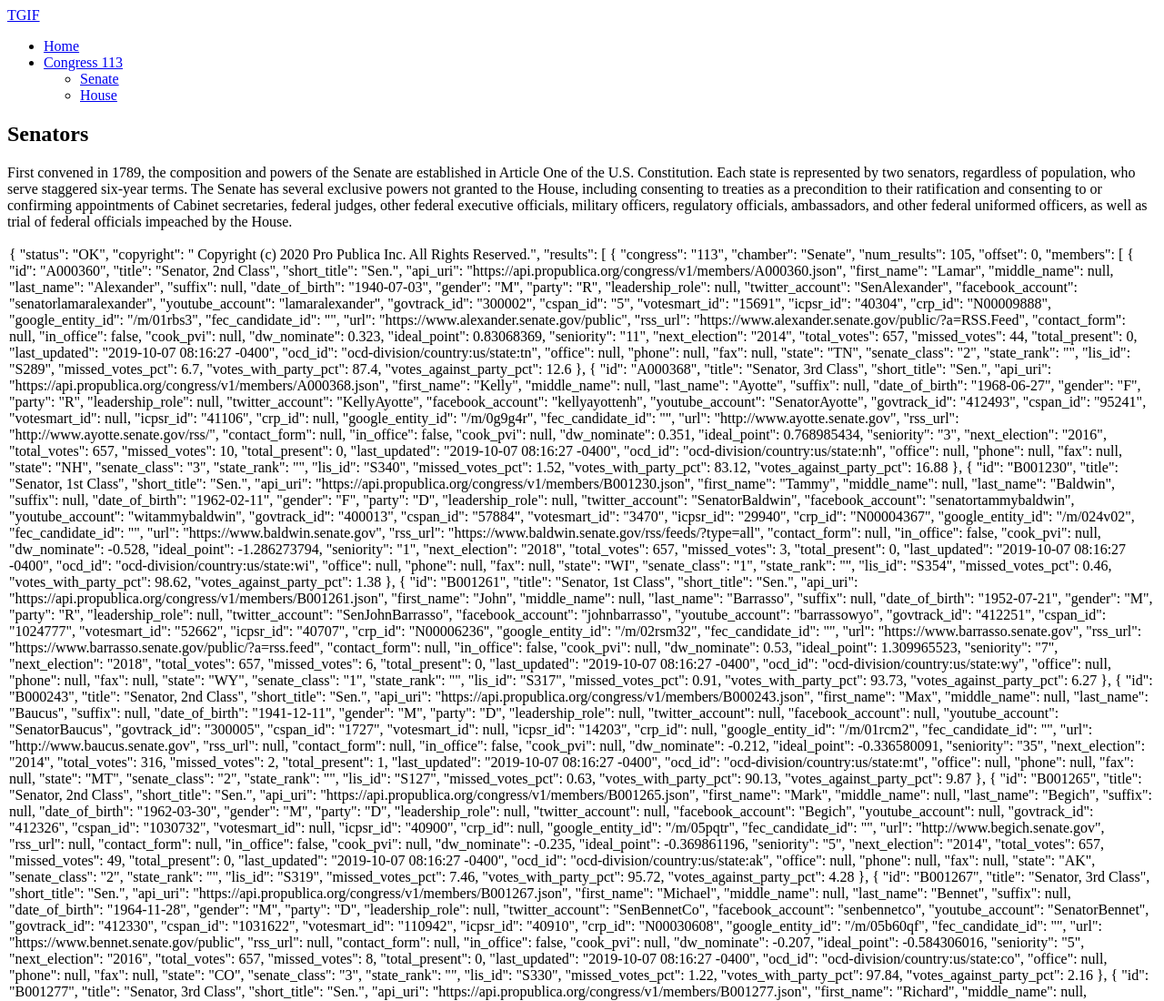
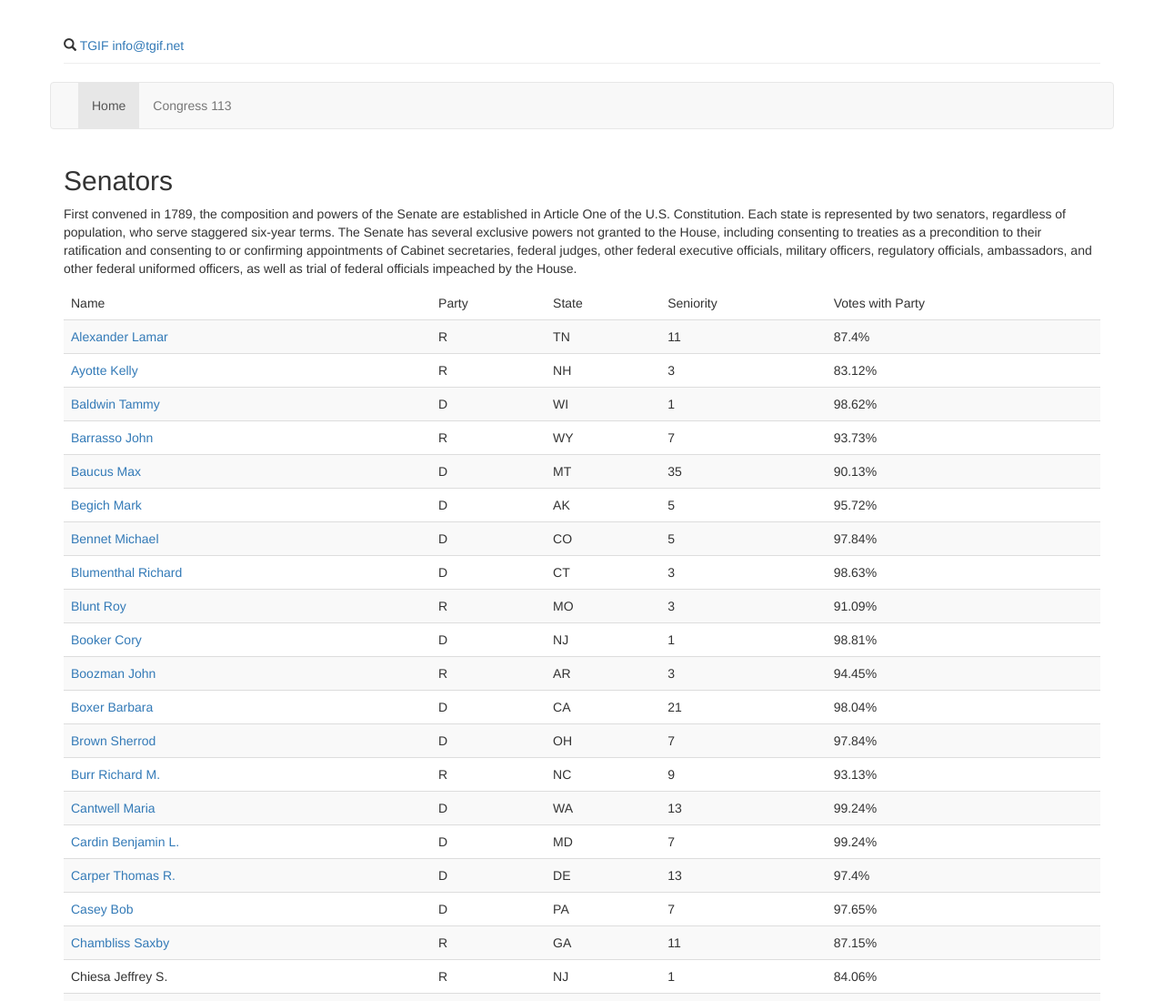
Before and after one commit to Deven2/Modulo-2, a plain HTML site: page Task 2/HTML/senate-data.html in a window 1280 px wide. Shown: the top 1100 px of the page at 91% size. Drawn offline with nearby package versions, Linux system fonts and the light colour scheme.

Commit message:
Tabla terminada, boostrap encaminado (dropdown)

```diff
--- a/Task 2/HTML/senate-data.html
+++ b/Task 2/HTML/senate-data.html
@@ -1,18 +1,36 @@
 <!DOCTYPE html>
 <html lang="en">
     <head>
-
+        <title>Senate</title>
+        <link rel="stylesheet" href="https://maxcdn.bootstrapcdn.com/bootstrap/3.4.1/css/bootstrap.min.css">
     </head>
 
     <body>
-         <nav>
-          <div>
-            <div>
+      <header class="container">
+        <div class="page-header">
+          <span class="glyphicon glyphicon-search"></span>
           <a href="#">TGIF</a>
+          <a href="mailto:info@tgif.net">info@tgif.net</a>
         </div>
-            <ul >
+      </header>
+
+      <nav class="container navbar navbar-default">
+        <div class="container">
+          <ul class="nav navbar-nav">
+            <li class="active"><a href="#">Home</a></li>
+            <li><a href="#" class="dropdown">Congress 113</a></li>
+              <ul class="dropdown-menu">
+                <li><a href="#">House</a></li>
+                <li><a href="#">Senate</a></li>
+              </ul>
+          </ul>
+        </div>
+      </nav>
+
+      <!-- <nav class="container">
+        <ul class="navbar navbar-default" >
           <li><a href="#">Home</a></li>
-              <li >
+          <li>
             <a href="#">Congress 113</a>
             <ul >
               <li><a href="#">Senate</a></li>
@@ -20,25 +38,34 @@
             </ul>
           </li>
         </ul>
-          </div>
-        </nav>
+      </nav>-->
 
 
-        <header>
-            <div>
-            </div>
-        </header>
+
         <!--Table container-->
-        <main>
+        <main class="container">
           <h2>Senators</h2>
           <p>First convened in 1789, the composition and powers of the Senate are established in Article One of the U.S. Constitution. Each state is represented by two senators, regardless of population, who serve staggered six-year terms. The Senate has several exclusive powers not granted to the House, including consenting to treaties as a precondition to their ratification and consenting to or confirming appointments of Cabinet secretaries, federal judges, other federal executive officials, military officers, regulatory officials, ambassadors, and other federal uniformed officers, as well as trial of federal officials impeached by the House.</p>
 
-            <table id="senate-data"></table>
+          <table id="senate-data" class="container table table-striped">
+            <thead>
+              <tr>
+                <td>Name</td>
+                <td>Party</td>
+                <td>State</td>
+                <td>Seniority</td>
+                <td>Votes with Party</td>
+              </tr>
+            </thead>
+
+            <tbody></tbody>
+          </table>
     	</main>
 
         <!-- Llamo a la informacion -->
         <script src="../JS/pro-congress-133-senate.js"></script>
-
         <script src="../JS/main.js"></script>
+        <script src="https://ajax.googleapis.com/ajax/libs/jquery/3.4.1/jquery.min.js"></script>
+        <script src="https://maxcdn.bootstrapcdn.com/bootstrap/3.4.1/js/bootstrap.min.js"></script>
     </body>
 </html>
--- a/Task 2/JS/main.js
+++ b/Task 2/JS/main.js
@@ -1,3 +1,4 @@
-document.getElementById("senate-data").innerHTML = JSON.stringify(data,null,2);
-
-console.log(data);
+data.results[0].members.forEach(members =>{
+	let full_name = members.last_name + ' ' + members.first_name + ' ' + (members.middle_name ? members.middle_name : '');
+	document.querySelector("tbody").innerHTML += '<tr><td>' + (members.url != '' ? '<a href= "' + members.url + '" >' + full_name + '</a>'  : full_name) + '</td><td>' + members.party + '</td><td>' + members.state + '</td><td>' + members.seniority + '</td><td>' + members.votes_with_party_pct + '%</td></tr>';
+});
```
Lines whose indentation alone changed are shown as unchanged.
